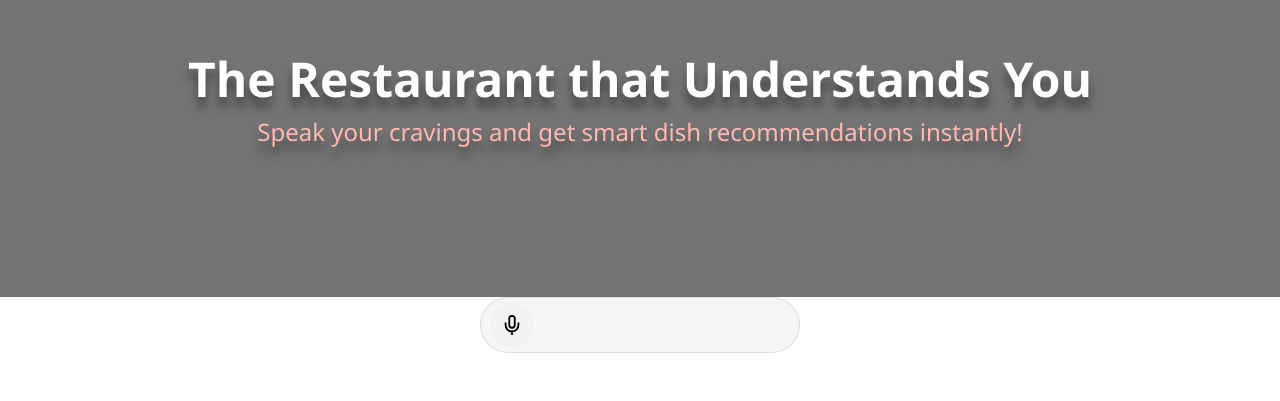
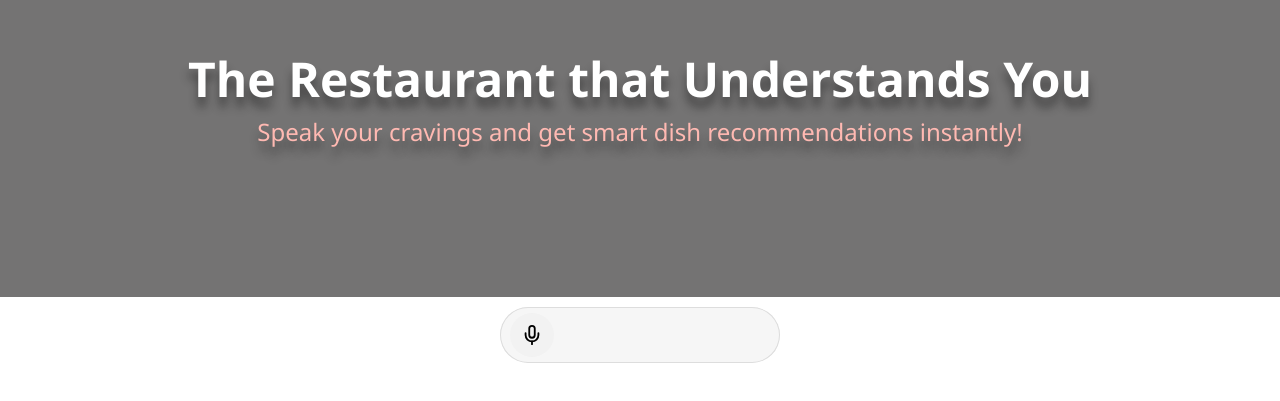
Before and after one commit to Shiri-sh/restuarant_genAi_advicer, a React (Create React App) app in the folder frontend/: page / in a window 1280 px wide. Shown: the part 103-504 px from the top of the page. Built offline with nearby package versions, Linux system fonts and the light colour scheme.

Commit message:
cancle record fixed

```diff
--- a/frontend/src/components/AudioRecorder.jsx
+++ b/frontend/src/components/AudioRecorder.jsx
@@ -9,12 +9,12 @@ export default function AudioRecorder({ onResult }) {
 
   const mediaRecorderRef = useRef(null);
   const chunksRef = useRef([]);
-
+  const shouldSendRef = useRef(false);
   const analyserRef = useRef(null);
   const audioContextRef = useRef(null);
   const animationRef = useRef(null);
 
-  const BARS = 10;
+  const BARS = 14;
   const [levels, setLevels] = useState(Array(BARS).fill(6));
 
   const startRecording = async () => {
@@ -30,7 +30,11 @@ export default function AudioRecorder({ onResult }) {
       };
 
       mediaRecorder.onstop = async () => {
-        console.log("chunksRef.current:", chunksRef.current);
+        if (!shouldSendRef.current) {
+          chunksRef.current = [];
+          return;
+        }
+
         if (chunksRef.current.length === 0) return;
 
         setLoading(true);
@@ -48,7 +52,7 @@ export default function AudioRecorder({ onResult }) {
         }
         setLoading(false);
       };
-
+      shouldSendRef.current = true;
       mediaRecorder.start();
       setIsRecording(true);
 
@@ -78,7 +82,8 @@ export default function AudioRecorder({ onResult }) {
     audioContextRef.current?.close();
   };
   const cancelRecording = () => {
-    chunksRef.current=[];
+    shouldSendRef.current = false;
+
     mediaRecorderRef.current.stop();
     setIsRecording(false);
 
@@ -100,7 +105,7 @@ export default function AudioRecorder({ onResult }) {
       const avg = chunk.reduce((a, b) => a + b, 0) / chunk.length;
 
       //sensitivity adjustment
-      return Math.min(40, avg * 1.5 + 6);
+      return Math.min(40, avg * 0.6 + 6);
     });
 
     setLevels(newLevels);
@@ -109,11 +114,10 @@ export default function AudioRecorder({ onResult }) {
 
   return (
   <div className="audio-recorder">
-    {/* מיקרופון – תמיד משמאל */}
     <button
       className="mic-button"
       onClick={!isRecording ? startRecording : undefined}
-      disabled={isRecording}
+      disabled={loading || isRecording}
     >
       <Mic size={22} />
     </button>
@@ -121,7 +125,6 @@ export default function AudioRecorder({ onResult }) {
     {/* תוכן הקלטה – מופיע מימין */}
     {isRecording && (
       <div className="record-bar">
-
 
         <div className="waveform">
           {levels.map((lvl, i) => (
--- a/frontend/src/pages/AudioRecorder.css
+++ b/frontend/src/pages/AudioRecorder.css
@@ -7,7 +7,8 @@
   border-radius: 50px;
   box-shadow: 0 0 0 1px #ddd inset;
   width: 100%;
-  max-width: 300px;
+  max-width: 260px;
+  margin-top: 10px;
 }
 
 /* 🎙️ מיקרופון */
@@ -59,7 +60,6 @@
   color: #fff;
 }
 
-/* 🌊 גלים */
 .waveform {
   display: flex;
   align-items: center;
@@ -81,7 +81,7 @@
       gap: 10px;
        color: #555;
        font-size: 0.95rem;
-    }
+}
 .spinner {
      width: 16px;
     height: 16px;
--- a/frontend/src/pages/Home.css
+++ b/frontend/src/pages/Home.css
@@ -83,16 +83,16 @@
   position: relative;
   width: 100%;
   height: 400px;
-  overflow: hidden; /* חשוב */
+  overflow: hidden;
 }
 
 .slider-track {
   display: flex;
-  width: max-content; /* או פשוט בלי width בכלל */
-  animation: slide 80s linear infinite;
+  width: max-content;
+  animation: slide 100s linear infinite;
 }
 .slider-image {
-  width: 33.333vw;/* אם את מצפה ל-3 תמונות “במסך” */
+  width: 33.333vw;
   height: 400px;
   background-size: cover;
   background-position: center;
```
